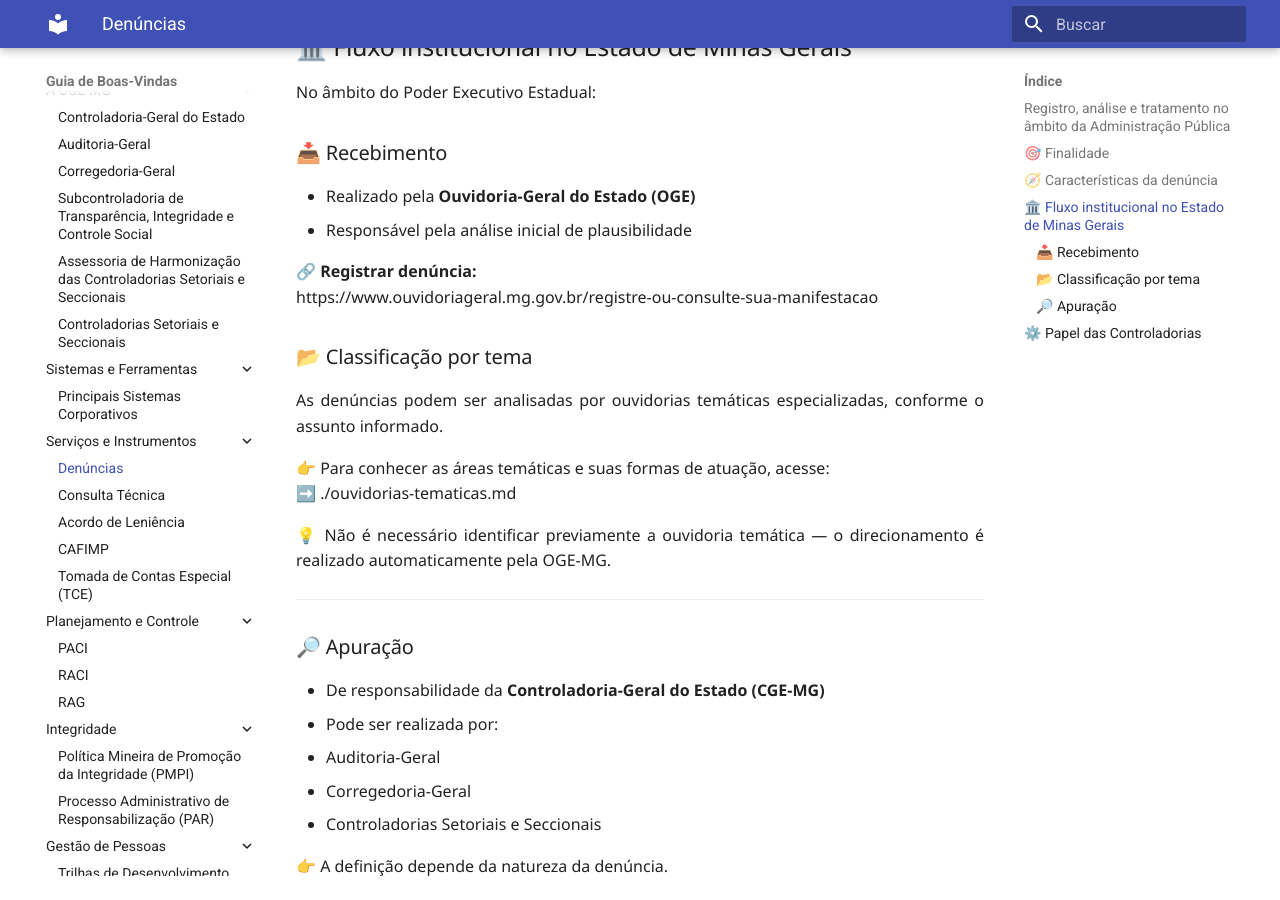
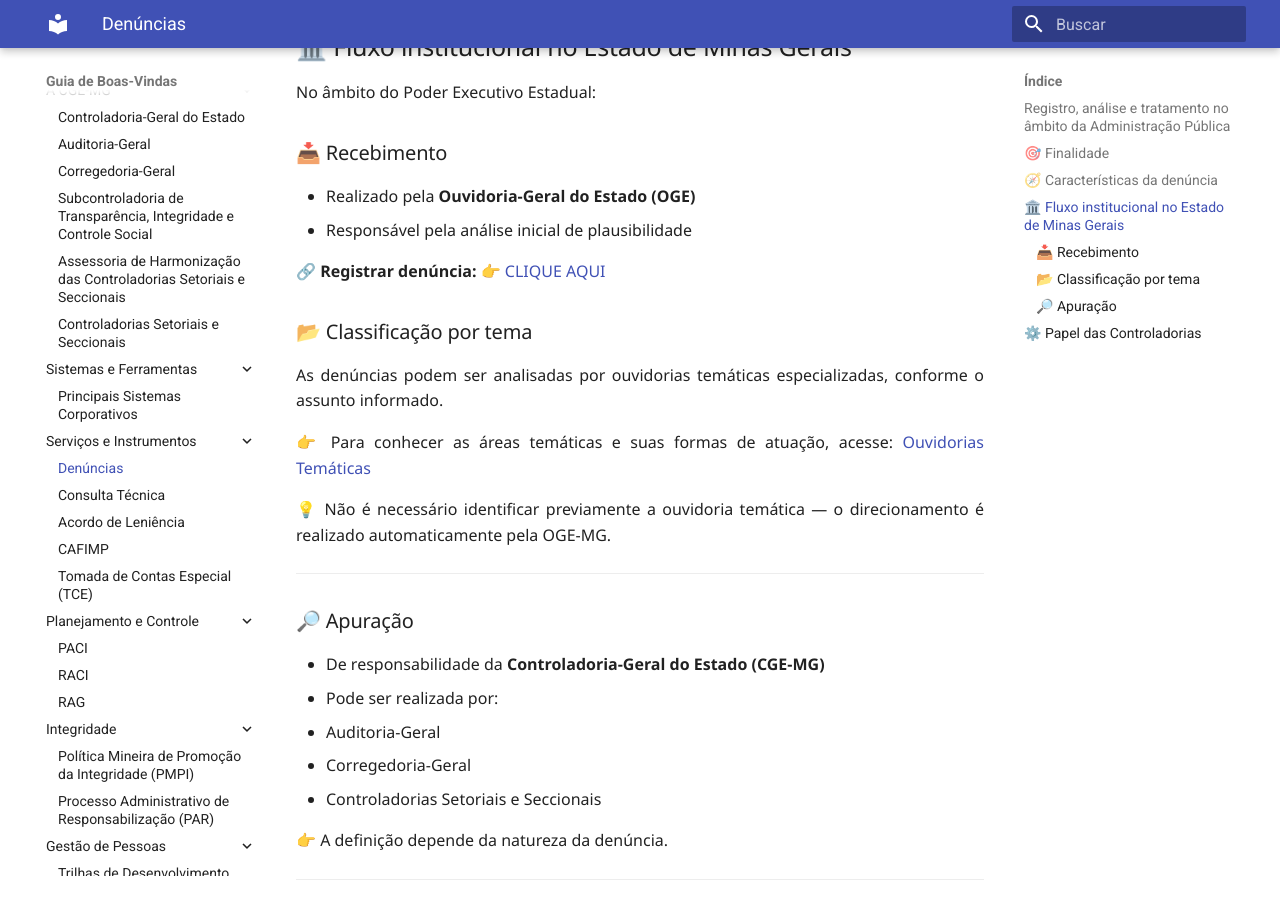
Before and after one commit to CGEMG-AHCS/guia-de-boas-vindas, an MkDocs documentation site: the page built from docs/denuncias.md, in a window 1280 px wide and 900 px high, scrolled down 1192 px. Built offline with MkDocs 1.6.1 and Material for MkDocs 9.7.7, drawn with Linux system fonts in a browser that asks for light colours.

Commit message:
Update denuncias.md

```diff
--- a/docs/denuncias.md
+++ b/docs/denuncias.md
@@ -45,15 +45,15 @@ No âmbito do Poder Executivo Estadual:
 - Realizado pela **Ouvidoria-Geral do Estado (OGE)**
 - Responsável pela análise inicial de plausibilidade
 
-🔗 **Registrar denúncia:**
-https://www.ouvidoriageral.mg.gov.br/registre-ou-consulte-sua-manifestacao
+🔗 **Registrar denúncia:** 👉 [CLIQUE AQUI](https://chatbot.ouvidoriageral.mg.gov.br)
+
+
 
 ### 📂 Classificação por tema
 
 As denúncias podem ser analisadas por ouvidorias temáticas especializadas, conforme o assunto informado.
 
-👉 Para conhecer as áreas temáticas e suas formas de atuação, acesse:
-➡️ ./ouvidorias-tematicas.md
+👉 Para conhecer as áreas temáticas e suas formas de atuação, acesse: [Ouvidorias Temáticas](https://github.com/CGEMG-AHCS/guia-de-boas-vindas/blob/main/ouvidorias-tematicas.md)
 
 💡 Não é necessário identificar previamente a ouvidoria temática — o direcionamento é realizado automaticamente pela OGE‑MG.
 
```
